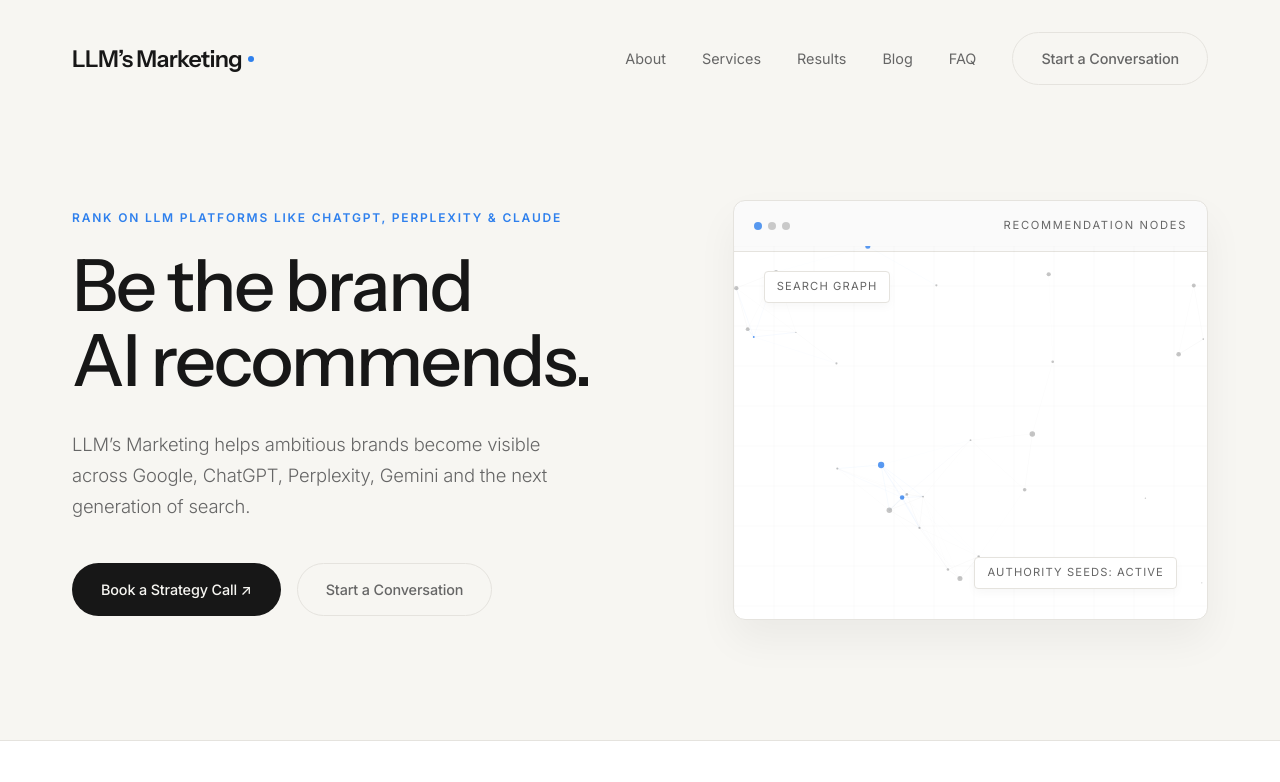
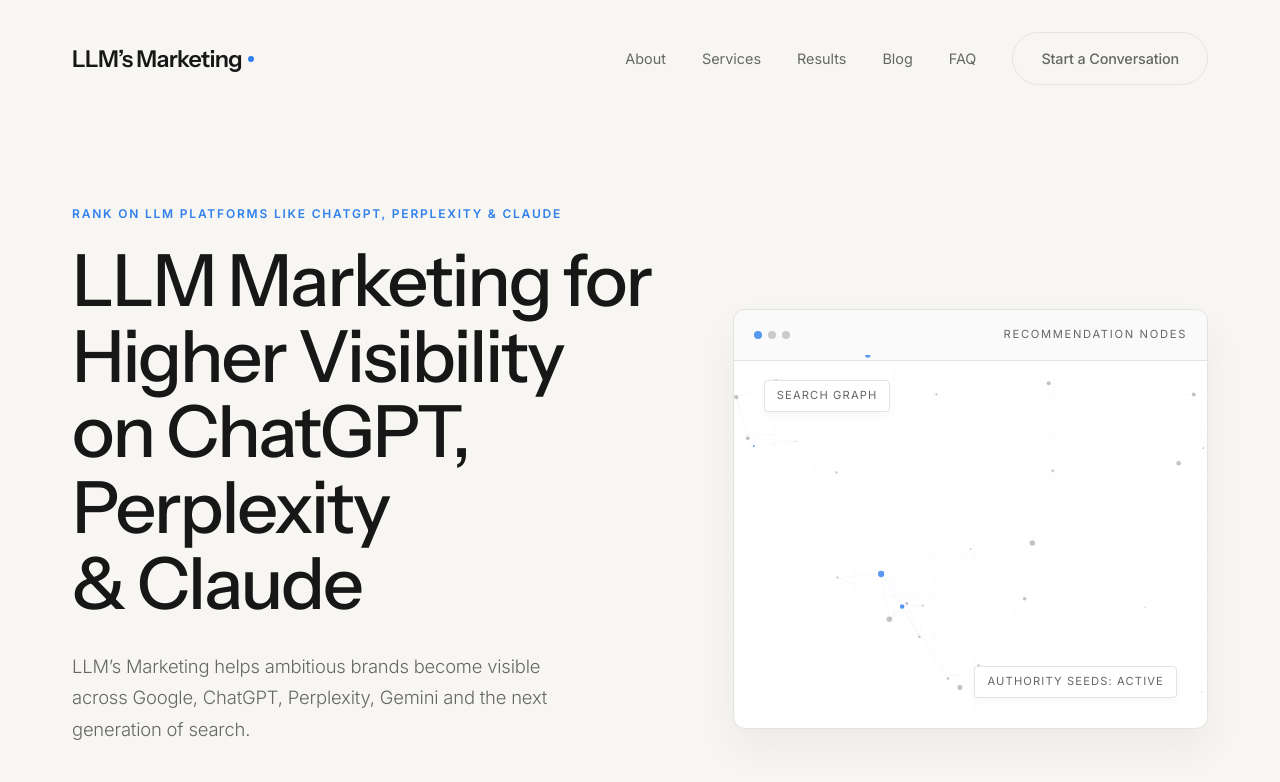
Before and after one commit to trapti321/llms-marketing, a website built with Vite: page index.html in a window 1280 px wide. Shown: the top 782 px of the page. Built offline with nearby package versions, Linux system fonts and the light colour scheme.

Commit message:
Optimize homepage heading for LLM marketing

```diff
--- a/index.html
+++ b/index.html
@@ -41,7 +41,7 @@
       <div class="hero-grid">
         <div class="hero-content reveal-fade-up">
           <span class="hero-tagline">Rank on LLM platforms like ChatGPT, Perplexity &amp; Claude</span>
-          <h1 class="hero-headline">Be the brand AI recommends.</h1>
+          <h1 class="hero-headline">LLM Marketing for Higher Visibility on ChatGPT, Perplexity &amp; Claude</h1>
           <p class="hero-description">
             LLM’s Marketing helps ambitious brands become visible across Google, ChatGPT, Perplexity, Gemini and the next generation of search.
           </p>
```
